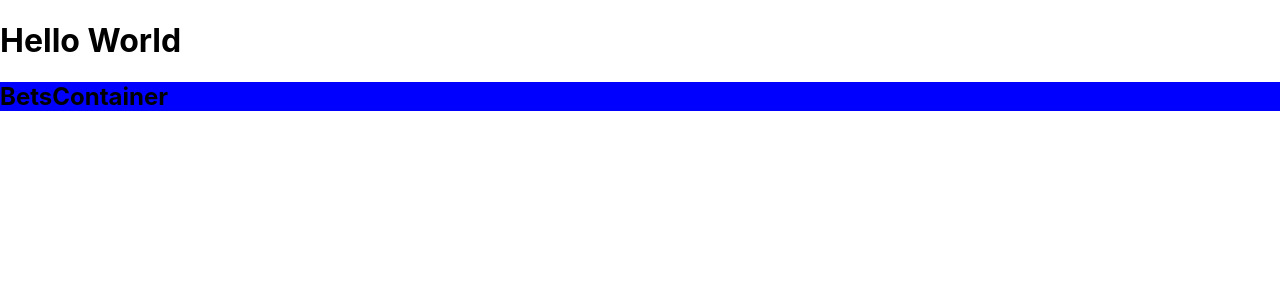
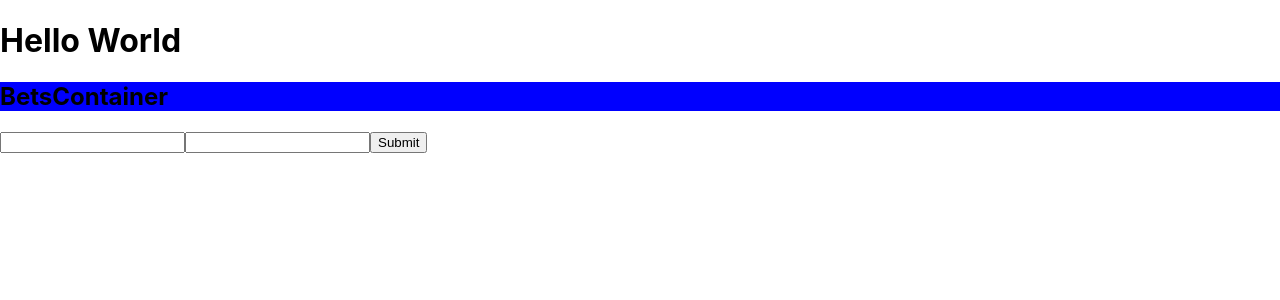
Before and after one commit to rgohma2/NFL-Statistics-App, a React (Create React App) app: page / in a window 1280 px wide. Shown: the top 300 px of the page. Built offline with nearby package versions, Linux system fonts and the light colour scheme.

Commit message:
added loginRegister form and rendered it in app.js

```diff
--- a/package.json
+++ b/package.json
@@ -8,6 +8,7 @@
     "@testing-library/user-event": "^7.2.1",
     "react": "^16.13.1",
     "react-dom": "^16.13.1",
+    "react-router-dom": "^5.2.0",
     "react-scripts": "3.4.3"
   },
   "scripts": {
--- a/src/App.js
+++ b/src/App.js
@@ -1,5 +1,6 @@
 import React from 'react';
 import BetsContainer from './BetsContainer'
+import LoginRegister from './LoginRegister'
 
 class App extends React.Component {
 
@@ -18,6 +19,7 @@ class App extends React.Component {
       <div>
         <h1>Hello World</h1>
         <BetsContainer/>
+        <LoginRegister/>
       </div>
     );
   }
--- /dev/null
+++ b/src/LoginRegister/index.js
@@ -0,0 +1,51 @@
+import React from 'react'
+import {
+  BrowserRouter as Router,
+  Switch,
+  Route,
+  Link
+} from 'react-router-dom'
+
+class LoginRegister extends React.Component {
+	constructor(props) {
+
+		super(props)
+
+		this.state = {
+			email: '',
+			password:''
+		}
+	}
+
+	handleChange = (event) => {
+		this.setState({
+			[event.target.name]: event.target.value
+		})
+	}
+
+	render() {
+		return(
+			<Router>
+				<form>
+					<input
+					label="Email Address"
+					type="text"
+					name="email"
+					onChange={this.handleChange}
+					value={this.state.email}
+					/>
+					<input
+					label="Password"
+					type="text"
+					name="password"
+					onChange={this.handleChange}
+					value={this.state.password}
+					/>
+					<button>Submit</button>
+				</form>
+			</Router>
+		)
+	}
+}
+
+export default LoginRegister
```
Also changed, not shown: 1 other file (tests, documents, lock files or other folders).
